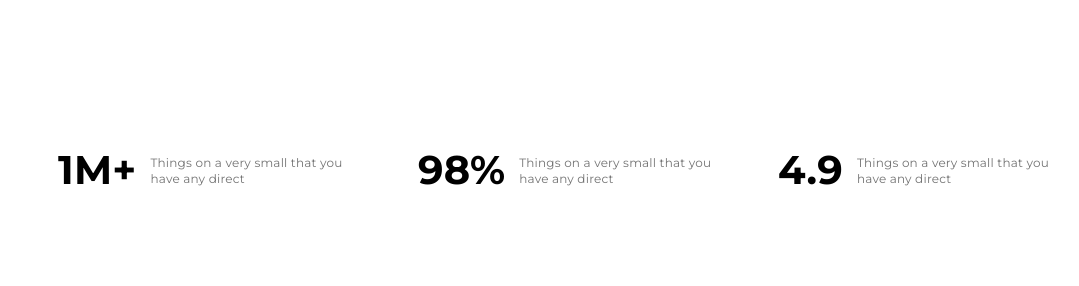
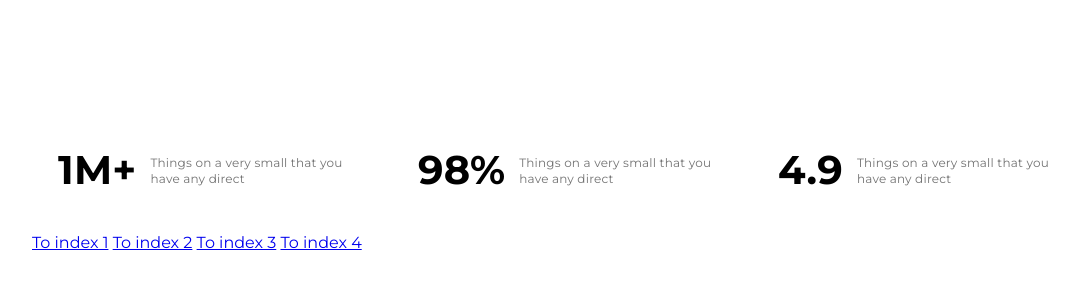
Before and after one commit to saimdev000/html-practice-2, a plain HTML site: page index.html in a window 1280 px wide. Shown: the whole page, without its empty margins (117-1196 px from the left). Drawn offline with Linux system fonts and the light colour scheme.

Commit message:
added links to main page

```diff
--- a/index.html
+++ b/index.html
@@ -20,5 +20,9 @@
       <h2>4.9</h2>
       <p>Things on a very small that you have any direct</p>
     </div>
+    <a href="./1index.html">To index 1</a>
+    <a href="./2index.html">To index 2</a>
+    <a href="./3index.html">To index 3</a>
+    <a href="./4index.html">To index 4</a>
 </body>
 </html>
```
